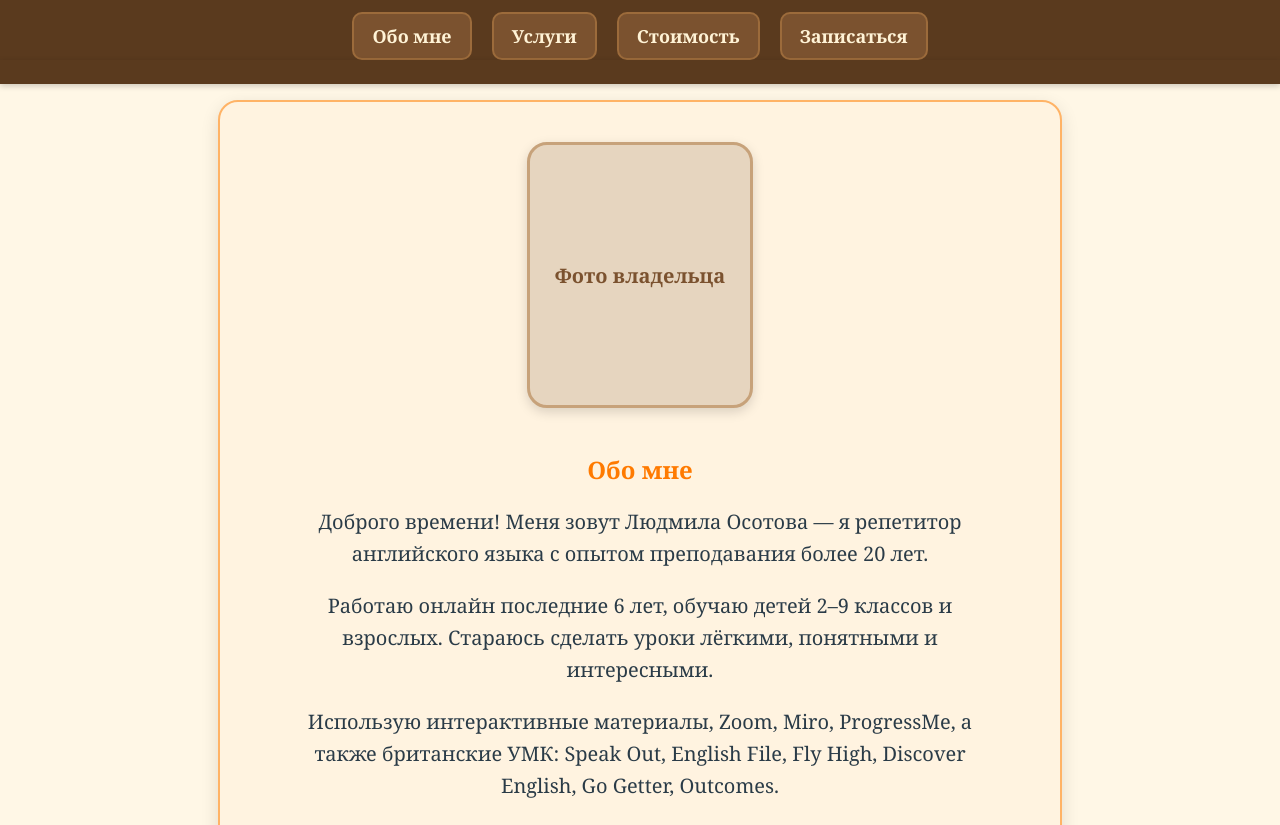
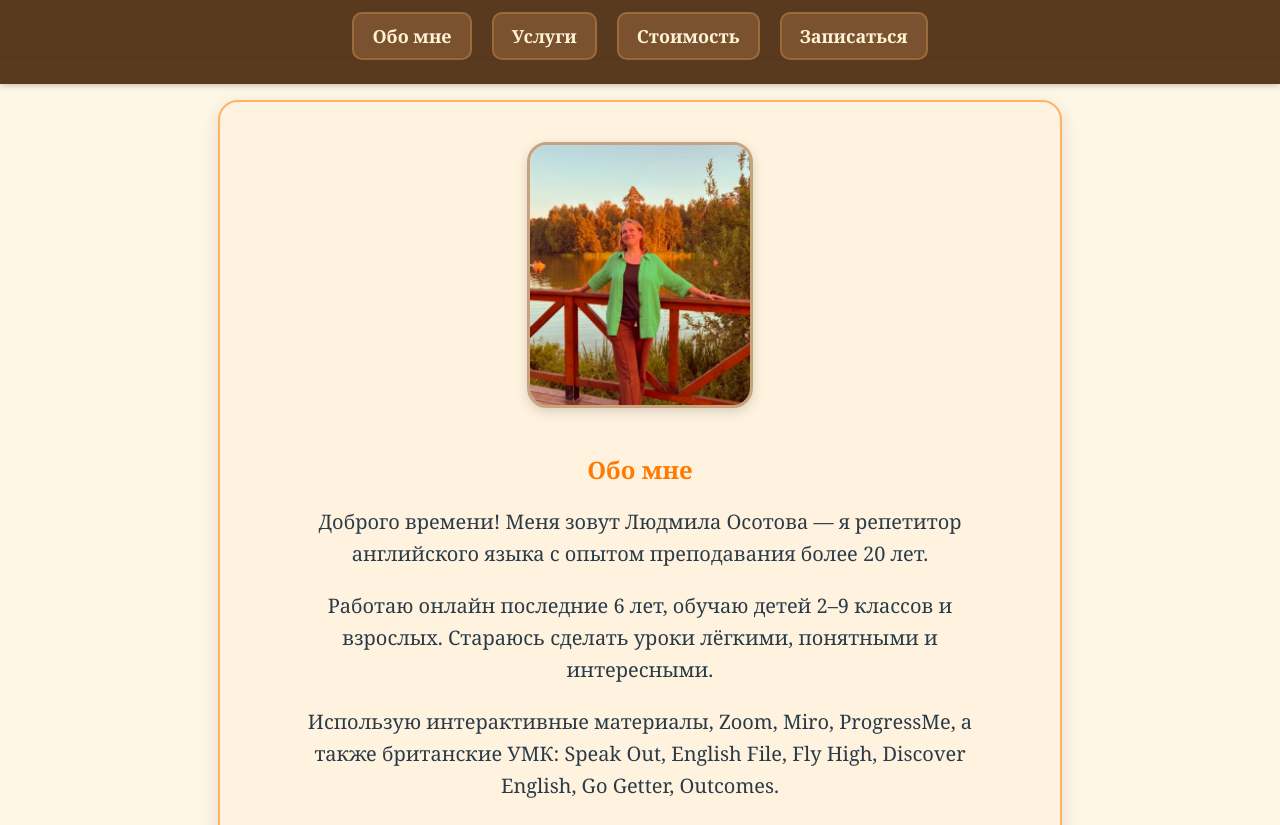
Before and after one commit to Liudmila81/MywebsiteLiudmila1, a plain HTML site: page index.html in a window 1280 px wide. Shown: the top 825 px of the page. Drawn offline with Linux system fonts and the light colour scheme.

Commit message:
Update index.html

```diff
--- a/index.html
+++ b/index.html
@@ -154,9 +154,8 @@
   <section id="about" style="margin-top:60px; margin-bottom:60px;">
   <div style="display:flex; flex-direction:column; gap:25px; align-items:center; justify-content:center; padding:40px 20px; background:#fff3e0; border-radius:20px; box-shadow:0 6px 18px rgba(0,0,0,0.12); max-width:800px; margin:auto; border:2px solid #ffb366;">
 
-      <div style="width:220px; height:260px; background:#e6d5bf; border:3px solid #c7a27a; border-radius:20px; display:flex; justify-content:center; align-items:center; color:#7b522f; font-weight:bold; font-size:20px; box-shadow:0 4px 12px rgba(0,0,0,0.15);">
-        Фото владельца
-      </div>
+      <img src="1.jpg"
+     style="width:220px; height:260px; object-fit:cover; border-radius:20px; border:3px solid #c7a27a; box-shadow:0 4px 12px rgba(0,0,0,0.15);" />
 
       <div style="max-width:700px; text-align:center;">
         <h1 style="margin-bottom:20px;">Обо мне</h1>
```
